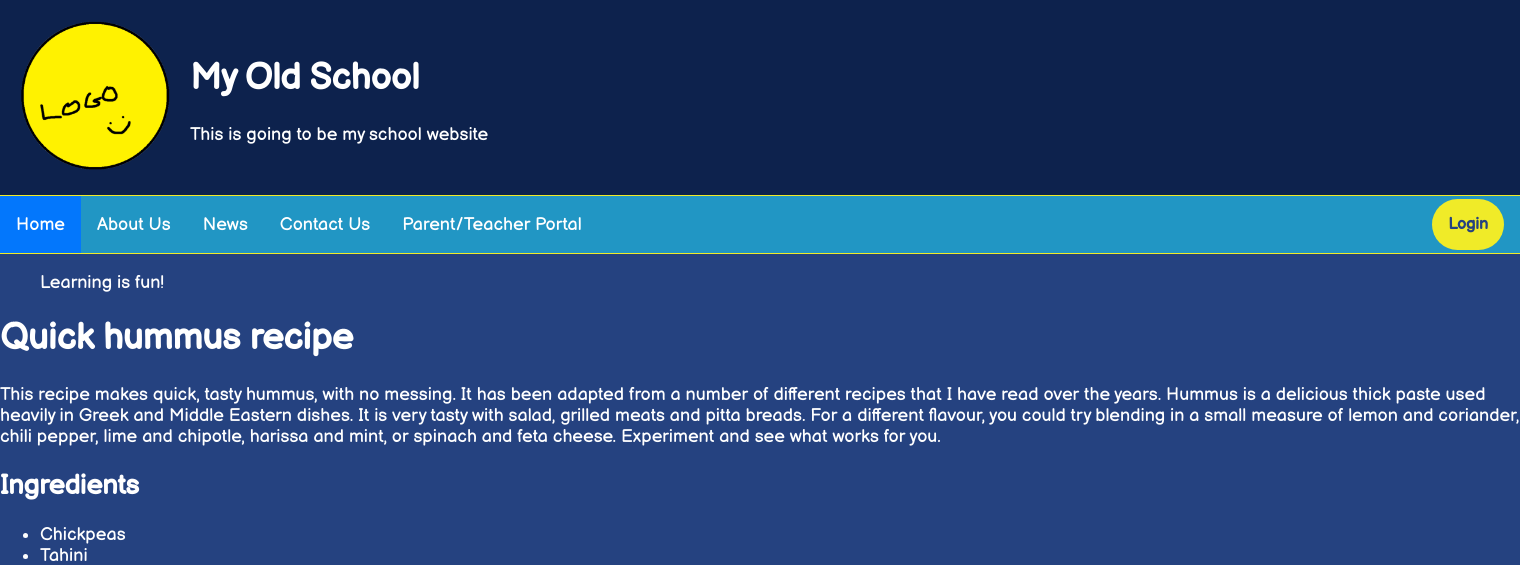
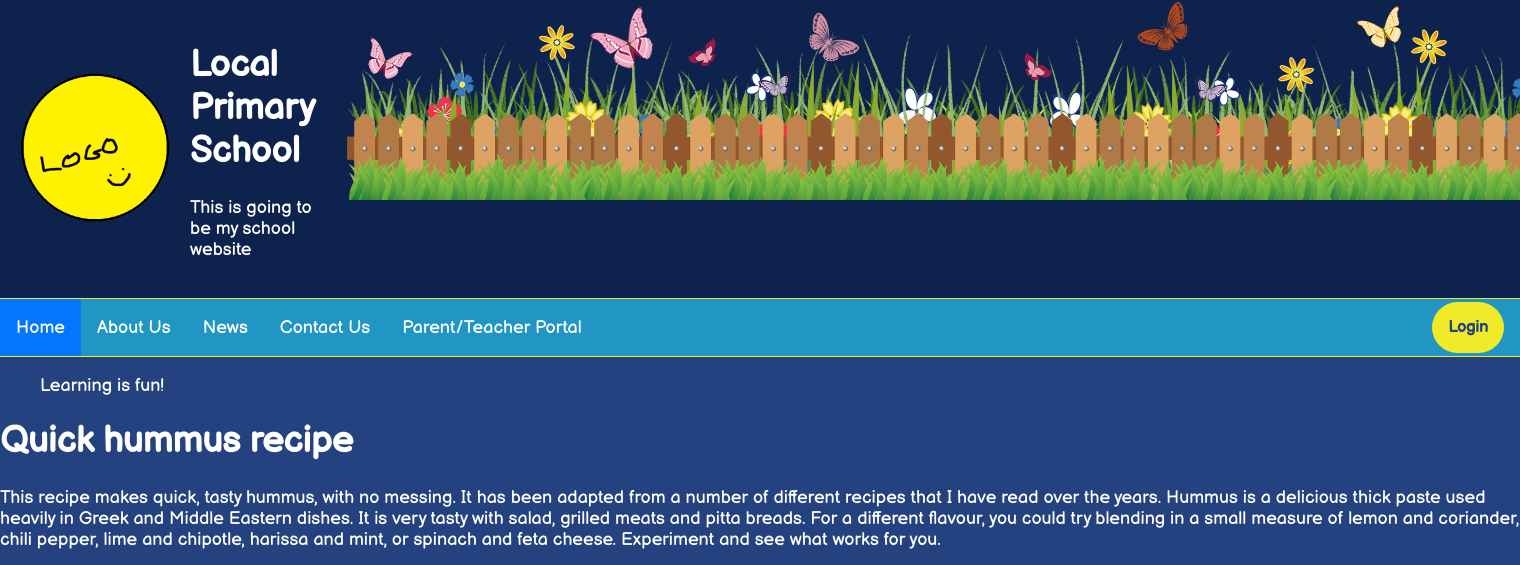
Before and after one commit to modjw/u10-a2, a PHP site: page / in a window 1520 px wide. Shown: the top 565 px of the page. Run offline with PHP 8.4, Linux system fonts and the light colour scheme.

Commit message:
added image banner to header

```diff
--- a/index.html
+++ b/index.html
@@ -23,13 +23,16 @@
 
     <header>
       <div class="header-title">
-        <div class="header-img">
-          <a href="index.html"><img src="images/example_logo.png" alt="logo" width="150" height="150"></a>
+        <div class="header-left">
+          <div class="header-img">
+            <a href="index.html"><img src="images/example_logo.png" alt="logo" width="150" height="150"></a>
+          </div>
+          <div class="header-txt">
+          <h1>Local Primary School</h1>
+          <p>This is going to be my school website</p>
+          </div>
         </div>
-        <div class="header-txt">
-          <h1>My Old School</h1>
-          <p>This is going to be my school website</p>
-        </div>
+          <img class="header-banner-img" src="images/web-banner.png" alt="banner">
       </div>
     </header>
 
--- a/styles/style.css
+++ b/styles/style.css
@@ -11,17 +11,24 @@ body {
     margin: 0;
 }
 
+/* Header styling */
+
 header {
   background-color: #0d224d;
-  padding: 20px;
   margin: 0;
 }
 
 .header-title {
   display: flex;
   flex-direction: row;
+}
+
+.header-left {
+  display: flex;
+  flex-direction: row;
   gap: 20px;
   align-items: center;
+  padding: 20px;
 }
 
 .header-img:hover {
@@ -30,6 +37,16 @@ header {
 
 .header-txt {
   color: white;
+}
+
+.header-banner {
+  padding: 0px;
+}
+
+.header-banner-img {
+  padding: 0px;
+  height: 200px;
+  margin-left: auto;
 }
 
 /* navbar styling */
```
Also changed, not shown: images/web-banner.png (added).
